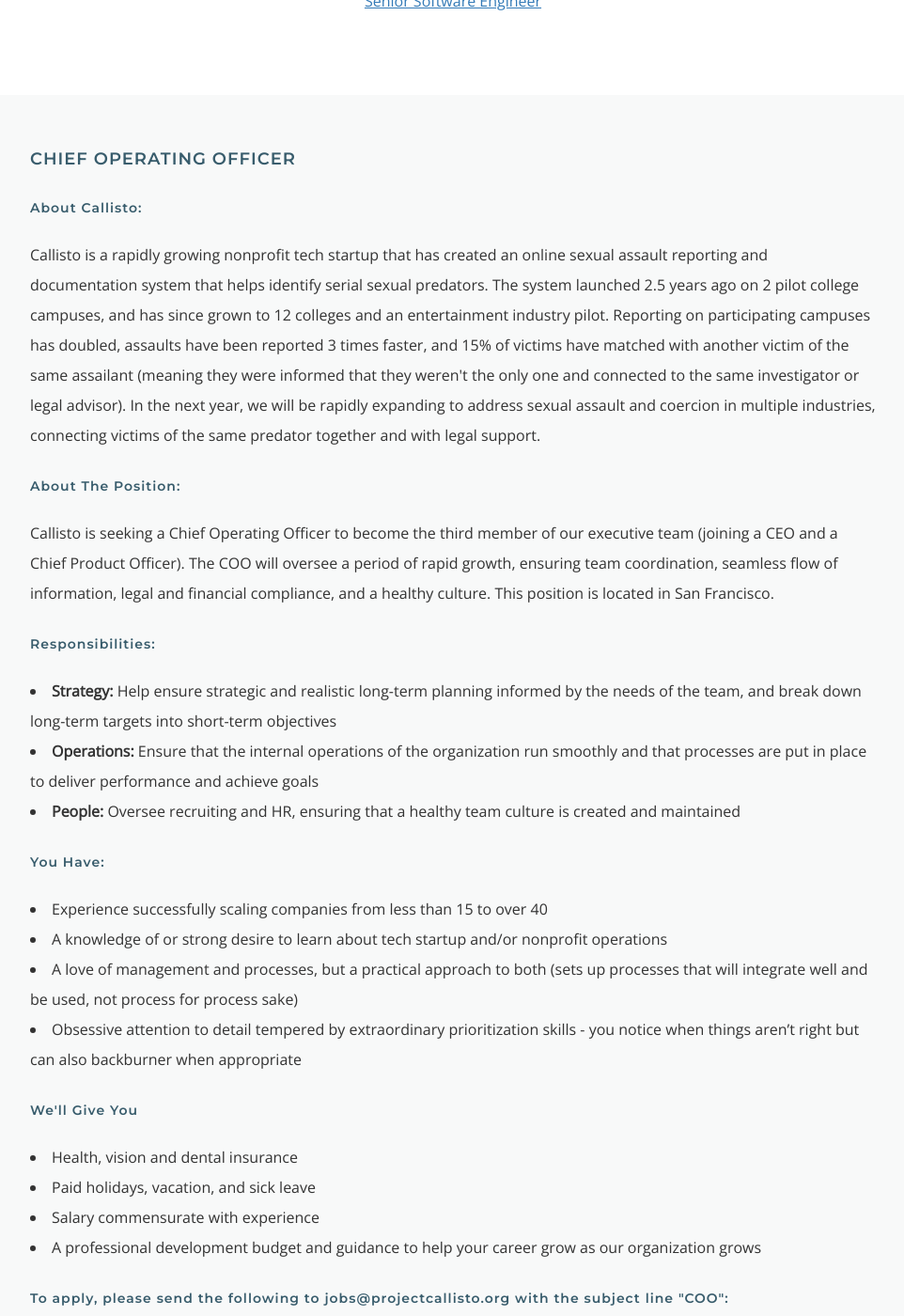
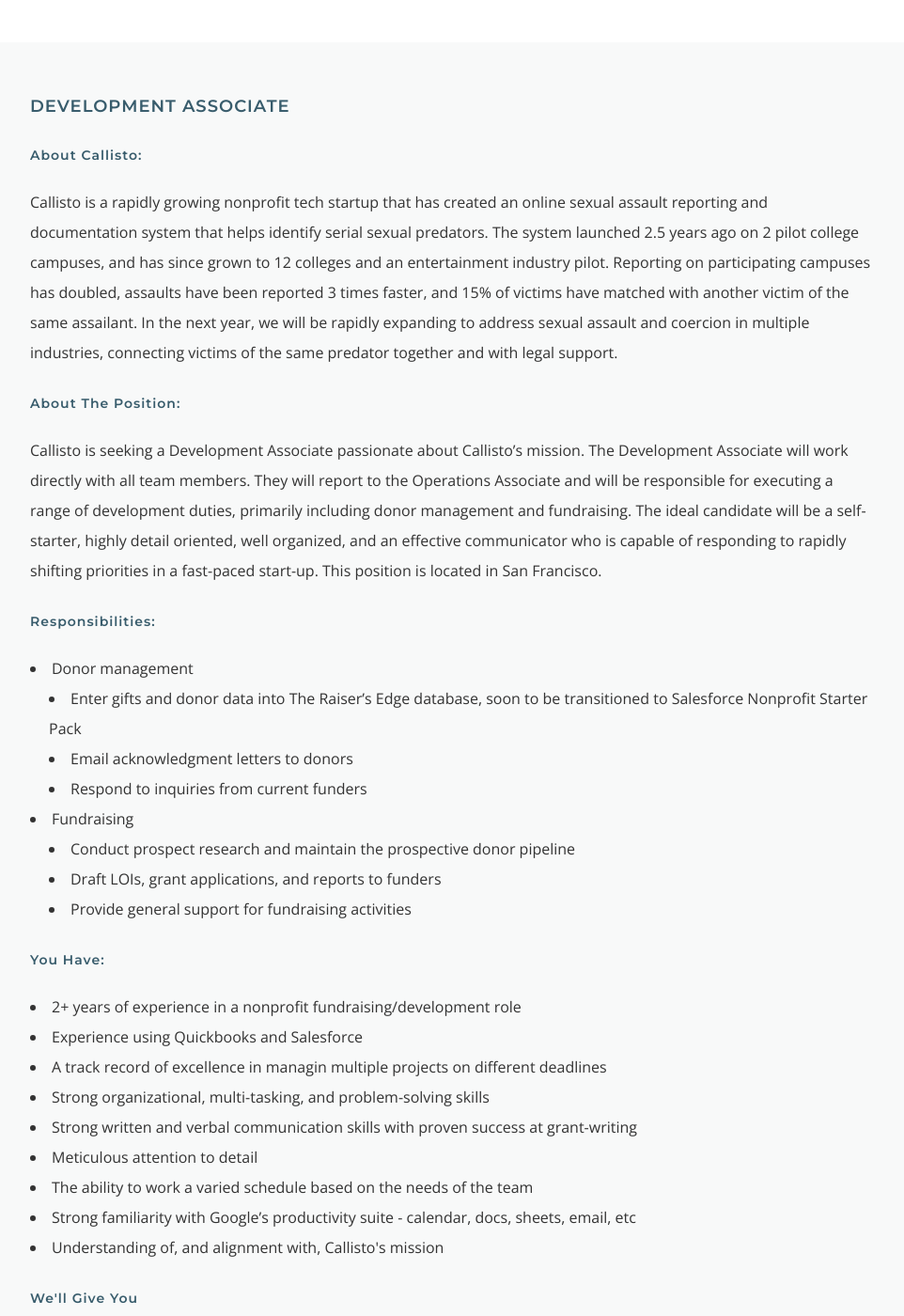
Before and after one commit to project-callisto/projectcallisto-dot-org, a Jekyll site: the page built from work-with-us.html, in a window 1280 px wide and 1400 px high, scrolled down 747 px. Shown: the whole window at 94% size, without its empty margins (158-1120 px from the left). Built offline with Jekyll 4.4.1, drawn with Linux system fonts in a browser that asks for light colours; some of the changed text lies outside the part shown.

Commit message:
removed COO JD

```diff
--- a/work-with-us.html
+++ b/work-with-us.html
@@ -11,46 +11,12 @@
 <section>
     <div class="paragraph-content-spacer">
         <h3>Jobs</h3>
-        <p><a href="#coo">Chief Operating Officer</a></p>
         <p><a href="#oda">Development Associate</a></p>
         <p><a href="#eng">Senior Software Engineer</a></p>
     </div>
 </section>
 
 <section class="our-team expanded-section">
-    <article id="coo">
-        <h4>CHIEF OPERATING OFFICER</h4>
-        <h5>About Callisto:</h5>
-        <p>Callisto is a rapidly growing nonprofit tech startup that has created an online sexual assault reporting and documentation system that helps identify serial sexual predators. The system launched 2.5 years ago on 2 pilot college campuses, and has since grown to 12 colleges and an entertainment industry pilot. Reporting on participating campuses has doubled, assaults have been reported 3 times faster, and 15% of victims have matched with another victim of the same assailant (meaning they were informed that they weren't the only one and connected to the same investigator or legal advisor). In the next year, we will be rapidly expanding to address sexual assault and coercion in multiple industries, connecting victims of the same predator together and with legal support.</p>
-        <h5>About The Position:</h5>
-        <p>Callisto is seeking a Chief Operating Officer to become the third member of our executive team (joining a CEO and a Chief Product Officer). The COO will oversee a period of rapid growth, ensuring team coordination, seamless flow of information, legal and financial compliance, and a healthy culture. This position is located in San Francisco.</p>
-        <h5>Responsibilities:</h5>
-        <ul>
-            <li><b>Strategy:</b> Help ensure strategic and realistic long-term planning informed by the needs of the team, and break down long-term targets into short-term objectives</li>
-            <li><b>Operations:</b> Ensure that the internal operations of the organization run smoothly and that processes are put in place to deliver performance and achieve goals</li>
-            <li><b>People:</b> Oversee recruiting and HR, ensuring that a healthy team culture is created and maintained</li>
-        </ul>
-        <h5>You Have:</h5>
-        <ul>
-            <li>Experience successfully scaling companies from less than 15 to over 40</li>
-            <li>A knowledge of or strong desire to learn about tech startup and/or nonprofit operations</li>
-            <li>A love of management and processes, but a practical approach to both (sets up processes that will integrate well and be used, not process for process sake)</li>
-            <li>Obsessive attention to detail tempered by extraordinary prioritization skills - you notice when things aren’t right but can also backburner when appropriate</li>
-        </ul>
-        <h5>We'll Give You</h5>
-        <ul>
-            <li>Health, vision and dental insurance</li>
-            <li>Paid holidays, vacation, and sick leave</li>
-            <li>Salary commensurate with experience</li>
-            <li>A professional development budget and guidance to help your career grow as our organization grows</li>
-        </ul>
-        <h5>To apply, please send the following to jobs@projectcallisto.org with the subject line "COO":</h5>
-        <ul>
-            <li>Resume</li>
-            <li>Cover Letter</li>
-        </ul>
-        <p>We are an equal opportunity employer and value diversity at our organization. We do not discriminate on the basis of race, religion, color, national origin, gender, sexual orientation, age, marital status, veteran status, or disability status.</p>
-    </article>
     <article id="oda">
         <h4>DEVELOPMENT ASSOCIATE</h4>
         <h5>About Callisto:</h5>
```
